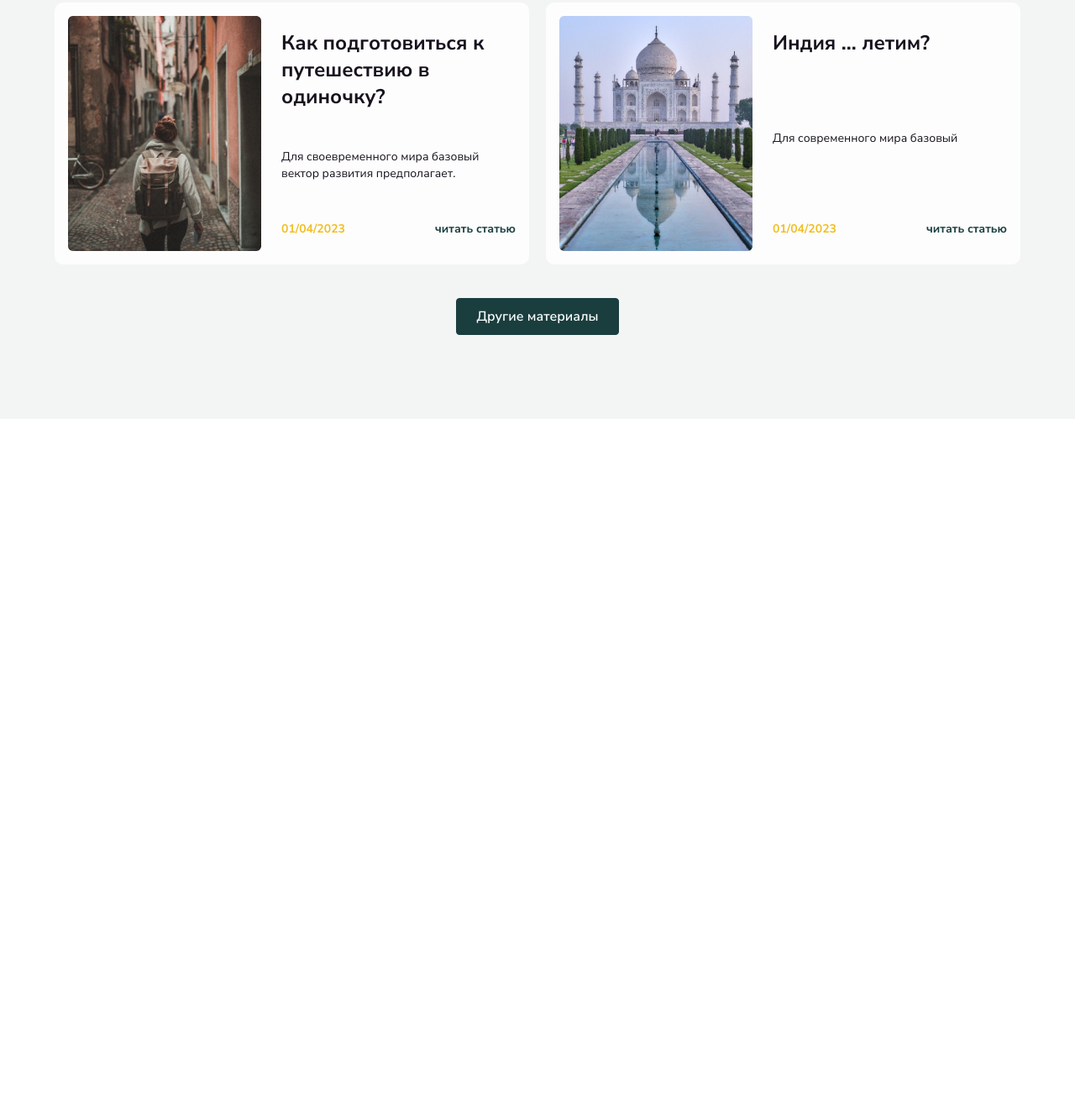
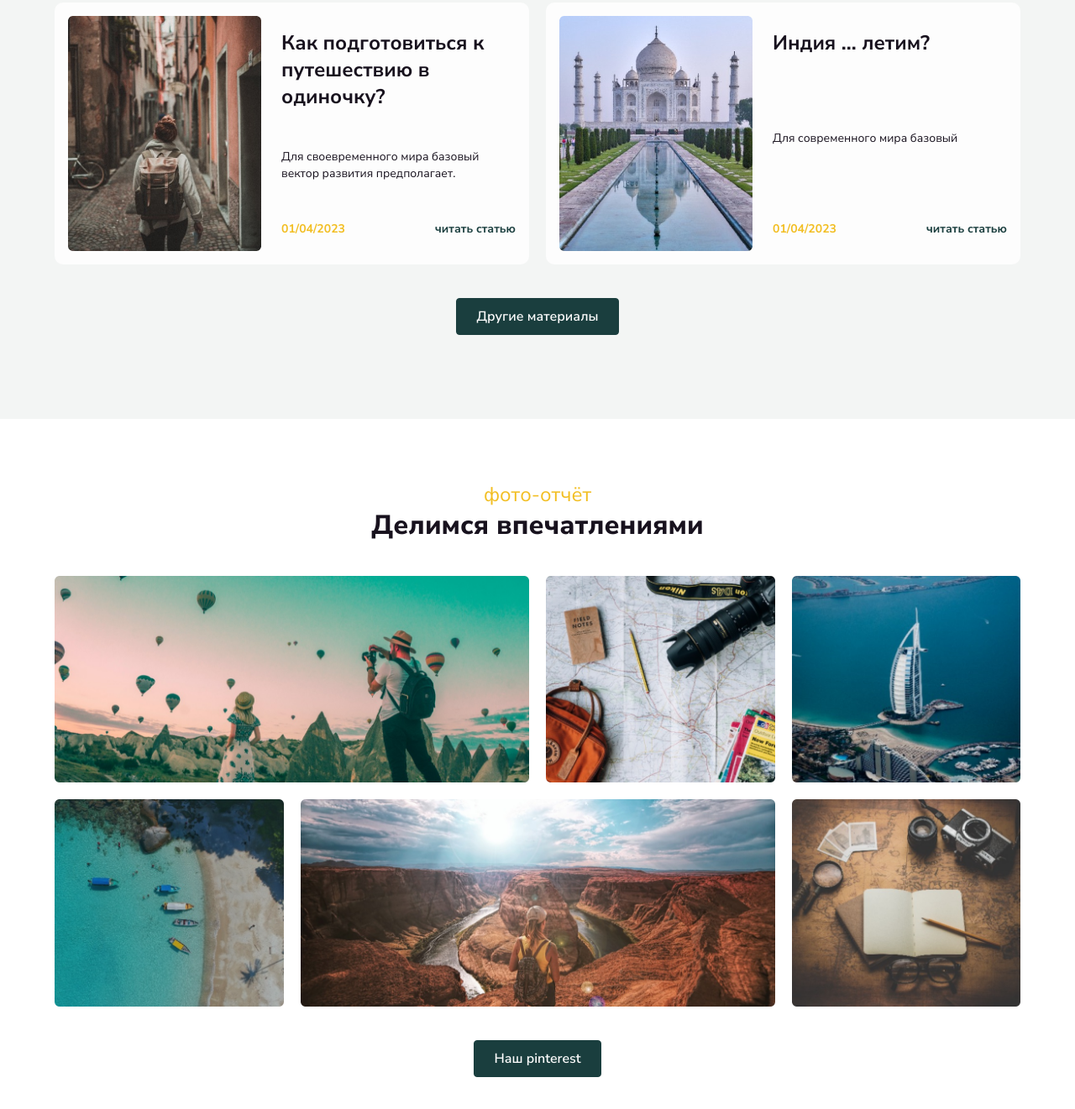
Before and after one commit to Gggnggg/my-first-project, a website built with Vite: page index.html in a window 1280 px wide. Shown: the part 3922-5243 px from the top of the page at 84% size. Before the commit the page ends 4421 px from the top, so only its background shows below. Built offline with nearby package versions, Linux system fonts and the light colour scheme.

Commit message:
Add section "photos"

```diff
--- a/index.html
+++ b/index.html
@@ -374,6 +374,59 @@
           <button class="button blog__button">Другие материалы</button>
         </div>
       </section>
+      <section class="photos">
+        <div class="container">
+          <div class="photos__info">
+            <span class="photos__about"> фото-отчёт </span>
+            <h2 class="subtitle photos__title">Делимся впечатлениями</h2>
+          </div>
+          <div class="photos__grid">
+            <a class="photos__link">
+              <img
+                class="photos__picture"
+                src="public/assets/images/air_balloon.png"
+                alt="воздушные шары"
+              />
+            </a>
+            <a class="photos__link">
+              <img
+                class="photos__picture"
+                src="public/assets/images/map.png"
+                alt="карта"
+              />
+            </a>
+            <a class="photos__link">
+              <img
+                class="photos__picture"
+                src="public/assets/images/dubai.png"
+                alt="Дубай"
+              />
+            </a>
+            <a class="photos__link">
+              <img
+                class="photos__picture"
+                src="public/assets/images/boats.png"
+                alt="лодочки"
+              />
+            </a>
+            <a class="photos__link">
+              <img
+                class="photos__picture"
+                src="public/assets/images/quarry.png"
+                alt="карьер"
+              />
+            </a>
+            <a class="photos__link">
+              <img
+                class="photos__picture"
+                src="public/assets/images/an_open_book.png"
+                alt="открытая книга"
+              />
+            </a>
+          </div>
+          <button class="button photos__button">Наш pinterest</button>
+        </div>
+      </section>
     </main>
   </body>
 </html>
--- a/src/styles/main.scss
+++ b/src/styles/main.scss
@@ -7,3 +7,4 @@
 @use "sections/_pricelist";
 @use "sections/_destinations.scss";
 @use "sections/_blog.scss";
+@use "sections/_photos.scss";
--- /dev/null
+++ b/src/styles/sections/_photos.scss
@@ -0,0 +1,48 @@
+@use "../mixins" as *;
+
+.photos {
+  .container {
+    display: flex;
+    flex-direction: column;
+    align-items: center;
+    gap: 40px;
+    padding-top: 80px;
+    padding-bottom: 100px;
+  }
+
+  &__info {
+    @include center-element;
+    flex-direction: column;
+    gap: 8px;
+  }
+
+  &__about {
+    @include yellow-text;
+  }
+
+  &__grid {
+    display: grid;
+    grid-template-columns: repeat(4, 1fr);
+    grid-template-rows: repeat(2, 1fr);
+    gap: 20px;
+  }
+
+  &__link {
+    cursor: pointer;
+
+    &:nth-child(1) {
+      grid-column: 1 / 3;
+    }
+
+    &:nth-child(5) {
+      grid-column: 2 / 4;
+    }
+  }
+
+  &__picture {
+    width: 100%;
+    height: 100%;
+    max-height: 250px;
+    max-width: 580px;
+  }
+}
```
Also changed, not shown: public/assets/images/air_balloon.png (added), public/assets/images/an_open_book.png (added), public/assets/images/boats.png (added), public/assets/images/dubai.png (added), public/assets/images/map.png (added), public/assets/images/quarry.png (added).
